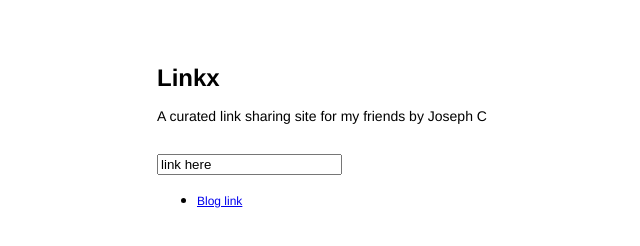
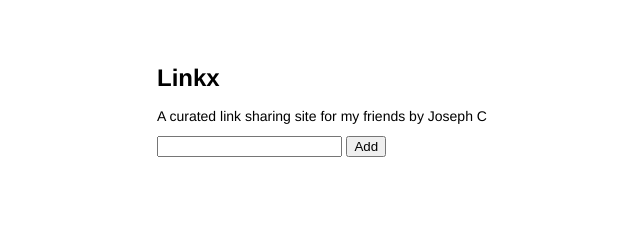
Before and after one commit to joseph-c100/linkx, a plain HTML site: page index.html in a window 1280 px wide. Shown: the whole page, without its empty margins (99-739 px from the left). Drawn offline with Linux system fonts and the light colour scheme.

Commit message:
added insertText function that captures text input and adds to link section

```diff
--- a/app.js
+++ b/app.js
@@ -0,0 +1,9 @@
+
+// function that takes value of textbox and inserts it into the div link-section
+
+function insertText() {
+    var textbox = document.getElementById("textbox");
+    var text = textbox.value;
+    var linkSection = document.getElementById("link-section");
+    linkSection.innerHTML = text;
+}
--- a/index.html
+++ b/index.html
@@ -16,19 +16,12 @@
             <h2>A curated link sharing site for my friends by Joseph C</h2>
         </div>
 
-        <div class="input-section">
-            <form action="#">
-                <label for="fname"></label><br>
-                <input type="text" id="fname" name="fname" value="link here">
-            </form>
 
-        </div>
+        <input type="text" id="textbox">
+        <button onclick="insertText()">Add</button>
 
-        <div class="link-section">
-            <ul>
-                <li><a href="https://josephc.net/">Blog link</a></li>
-            </ul>
-        </div>
+        <div id="link-section"></div>
+
         <script src="app.js" async defer></script>
     </body>
 </html>
```
